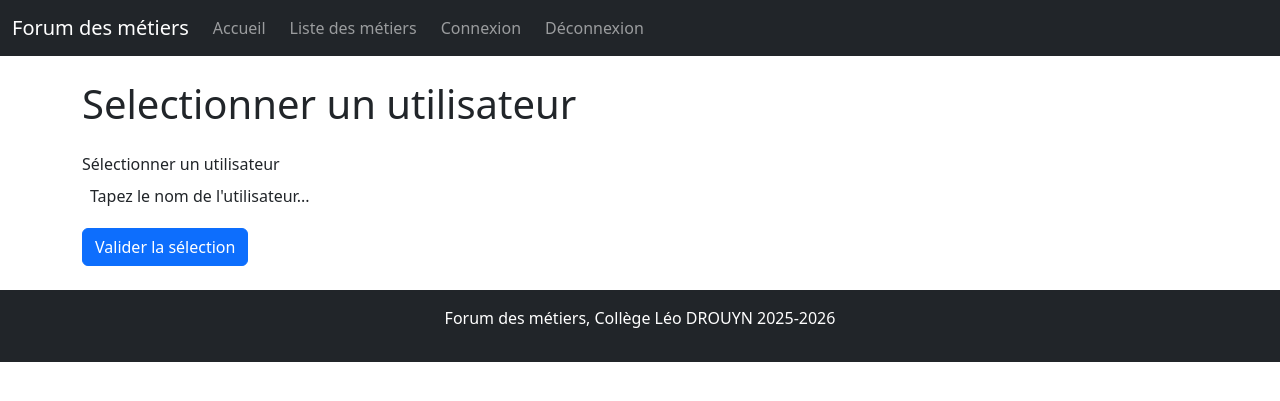
After one commit to Guihudge/ForumDesMetiers, a Flask app: page /getUser in a window 1280 px wide. The commit adds this page. Shown: the top 401 px of the page. Run offline with Flask 3, Linux system fonts and the light colour scheme; a user stored in the database is signed in; data comes from the database, SQL or seed files in the repository; some libraries are stand-ins or nearby versions.

Commit message:
Add user modification

```diff
--- a/app/forms.py
+++ b/app/forms.py
@@ -121,3 +121,11 @@ class SplitSectionForm(FlaskForm):
 
         # On utilise 'type' pour créer une nouvelle classe de formulaire
         return type(form_name, (FlaskForm,), fields)
+
+class UserSelectionForm(FlaskForm):
+    user_id = SelectField(
+        'Sélectionner un utilisateur',
+        validators=[DataRequired()],
+        # La classe 'form-control' est pour Bootstrap
+        render_kw={'class': 'form-control'}
+    )
--- a/app/routes.py
+++ b/app/routes.py
@@ -4,7 +4,7 @@ from flask_login import current_user, login_user, logout_user, login_required
 import sqlalchemy as sa
 from app import db
 from app.models import User, Jobs, WhishList
-from app.forms import LoginForm, JobsCreationForm, MakeWish, RegisterForm, BatchRegister, SectionSelection, RepartForm, SplitSectionForm
+from app.forms import LoginForm, JobsCreationForm, MakeWish, RegisterForm, BatchRegister, SectionSelection, RepartForm, UserSelectionForm, SplitSectionForm
 from flask import request
 from app.utils import convertjobsListToDict, generateLoginPDF, generateRepartitionPDF
 from app.config import Config
@@ -184,7 +184,7 @@ def registerUser():
             db.session.add(u)
             db.session.commit()
             return redirect(url_for('dashboard'))
-        return render_template("registerUser.html", form=form, user=user)
+        return render_template("registerUser.html", form=form, user=user, title="Formulaire d'Inscription")
 
 # Batch register using generated list from pronote
 @app.route("/batchRegister", methods=['GET','POST'])
@@ -395,3 +395,56 @@ def splitSectionStep2():
                 return redirect(url_for('dashboard'))
 
         return render_template('splitSection.html', form=form, users=Users)
+
+@app.route("/getUser", methods=['GET', 'POST'])
+@login_required
+def getUser():
+    user:User = getCurrentUser()
+    if user.rightLevel != 100:
+        return redirect(url_for("dashboard"))
+    else:
+        form = UserSelectionForm()
+        data = []
+
+        for u in sorted(list(set(db.session.scalars(sa.select(User).where(User.rightLevel == 0)).all())), key= lambda user: user.displayName):
+            data.append((u.id, u.displayName))
+
+        form.user_id.choices = data
+        if form.validate_on_submit():
+            if 'redirect' in request.args.keys():
+                return redirect(url_for(request.args['redirect'], id=form.user_id.data))
+            else:
+                return(redirect(url_for("dashboard")))
+    return render_template("user_selection.html", form=form)
+
+@app.route("/editUser", methods=['GET', 'POST'])
+@login_required
+def editUser():
+    user:User = getCurrentUser()
+    if user.rightLevel != 100:
+        return redirect(url_for("dashboard"))
+    else:
+        if not 'id' in request.args.keys():
+                return redirect(url_for("getUser", redirect="editUser"))
+        id = int(request.args["id"])
+        student:User = db.session.scalars(sa.select(User).where(User.id == id)).all()[0]
+        form = RegisterForm()
+
+        form.username.data = student.username
+        form.username.validators = []
+
+        form.displayName.data = student.displayName
+        form.displayName.validators = []
+
+        form.classe.data = student.classe
+
+        del form.password
+
+
+        if form.validate_on_submit():
+            db.session.execute(sa.update(User).where(User.id == id).values(username=request.form["username"], rightLevel=request.form["rightLevel"], displayName=request.form["displayName"], classe=request.form["classe"]))
+            db.session.commit()
+            return redirect(url_for('dashboard'))
+        else:
+            print("Validation Error")
+        return render_template("registerUser.html", form=form, user=user, title="Modification de l'utilisateur")
--- a/app/templates/base.html
+++ b/app/templates/base.html
@@ -6,7 +6,14 @@
     <meta name="viewport" content="width=device-width, initial-scale=1">
     <title>Forum des métiers</title>
     <link href="https://cdn.jsdelivr.net/npm/bootstrap@5.3.3/dist/css/bootstrap.min.css" rel="stylesheet" integrity="sha384-QWTKZyjpPEjISv5WaRU9OFeRpok6YctnYmDr5pNlyT2bRjXh0JMhjY6hW+ALEwIH" crossorigin="anonymous">
+    <link rel="stylesheet" href="https://cdn.jsdelivr.net/npm/select2@4.1.0-rc.0/dist/css/select2.min.css" />
+    <link rel="stylesheet" href="https://cdn.jsdelivr.net/npm/select2-bootstrap-5-theme@1.3.0/dist/select2-bootstrap-5-theme.min.css" />
+
     <script src="https://cdn.jsdelivr.net/npm/bootstrap@5.3.3/dist/js/bootstrap.bundle.min.js" integrity="sha384-YvpcrYf0tY3lHB60NNkmXc5s9fDVZLESaAA55NDzOxhy9GkcIdslK1eN7N6jIeHz" crossorigin="anonymous"></script>
+    <script src="https://code.jquery.com/jquery-3.7.1.min.js"></script>
+    <script src="https://cdn.jsdelivr.net/npm/select2@4.1.0-rc.0/dist/js/select2.min.js"></script>
+
+    {% block script %}{% endblock %}
 </head>
 
 <body>
--- a/app/templates/registerUser.html
+++ b/app/templates/registerUser.html
@@ -1,6 +1,7 @@
 {% extends "base.html" %}
 
 {% macro render_field(field) %}
+
 <div class="mb-3">
     <label for="{{ field.id }}" class="form-label">{{ field.label.text }}</label>
     {{ field(class="form-control", id=field.id) }}
@@ -12,14 +13,16 @@
 
 {% block content %}
 <div class="container mt-5">
-    <h1 class="mb-4">Formulaire d'Inscription</h1>
+    <h1 class="mb-4">{{ title }}</h1>
     <form method="POST">
         {{ form.hidden_tag() }}
 
         <!-- Champs du formulaire -->
         {{ render_field(form.displayName) }}
         {{ render_field(form.username) }}
+        {% if form.password.label is defined %}
         {{ render_field(form.password) }}
+        {% endif %}
         {{ render_field(form.classe) }}
         {{ render_field(form.rightLevel) }}
 
--- a/app/templates/teatcherDashBoard.html
+++ b/app/templates/teatcherDashBoard.html
@@ -17,6 +17,9 @@
         </li>
         <li class="list-group-item">
             <a href="{{ url_for('repart') }}" class="btn btn-link">Générer une répartition (EXPERIMENTAL!)</a>
+        </li>
+        <li class="list-group-item">
+            <a href="{{ url_for('editUser') }}" class="btn btn-link">Modifier un élève</a>
         </li>
         <li class="list-group-item">
             <a href="{{ url_for('dashboard') }}" class="btn btn-link">Changer les voeux d'un élève (non implémenté)</a>
--- /dev/null
+++ b/app/templates/user_selection.html
@@ -0,0 +1,39 @@
+{% extends "base.html" %}
+
+{% macro render_field(field) %}
+<div class="mb-3">
+    <label for="{{ field.id }}" class="form-label">{{ field.label.text }}</label>
+    {{ field(class="form-control", id=field.id) }}
+    {% for error in field.errors %}
+        <div class="text-danger mt-1">{{ error }}</div>
+    {% endfor %}
+</div>
+{% endmacro %}
+
+{% block script %}
+<script>
+    $(document).ready(function() {
+        // Cible l'élément HTML généré pour le champ 'user_id'
+        $('#user_id').select2({
+            theme: 'bootstrap-5', // Utilise le thème pour l'intégration visuelle avec Bootstrap
+            placeholder: "Tapez le nom de l'utilisateur...",
+            allowClear: true // Permet de vider la sélection
+        });
+    });
+</script>
+{% endblock %}
+
+{% block content %}
+<div class="container mt-4">
+    <h1 class="mb-4">Selectionner un utilisateur</h1>
+    <!-- Ton contenu ici -->
+    <form method="POST">
+        {{ form.hidden_tag() }}
+        <div class="mb-3">
+            {{ form.user_id.label(class="form-label") }}
+            {{ form.user_id(class="form-select") }}
+        </div>
+        <button type="submit" class="btn btn-primary">Valider la sélection</button>
+    </form>
+</div>
+{% endblock %}
```
Also changed, not shown: README.md.
